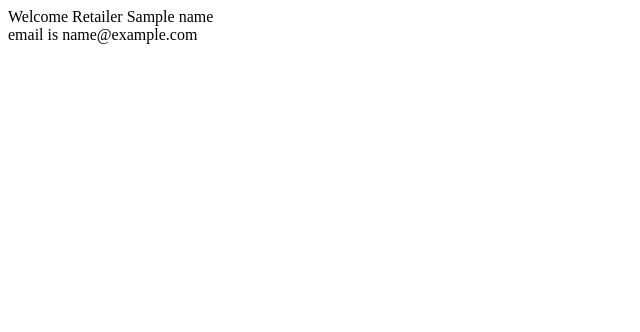
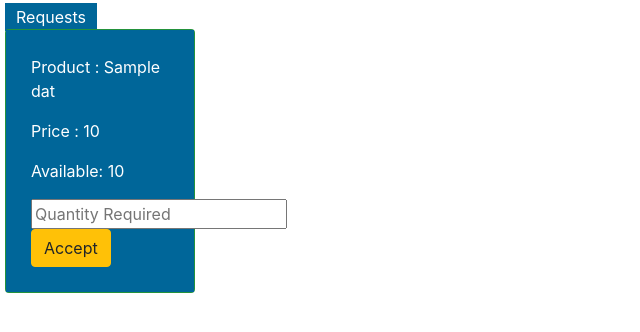
Before and after one commit to Ishwar0309/hack, a Django app: template user/templates/user/retailer.html in a window 1280 px wide. Shown: the top 332 px of the page, without its empty margins (0-640 px from the left). Run offline with Django 3.2, Linux system fonts and the light colour scheme; the template is opened without the code that fills it: most values are stand-ins (such as "Sample title", 1, 10 or a date in 2020); some libraries are stand-ins or nearby versions.

Commit message:
Processor can broadcast , retailer views and accepts ,record stored

```diff
--- a/user/templates/user/farmer.html
+++ b/user/templates/user/farmer.html
@@ -233,5 +233,4 @@ input[type="submit"] {
         {% endfor %}
 
 </div>
-<!--</form>-->
 </body>
--- a/user/templates/user/retailer.html
+++ b/user/templates/user/retailer.html
@@ -1,13 +1,72 @@
 <!DOCTYPE html>
 <html lang="en">
 <head>
-    <meta charset="UTF-8">
-    <title>Title</title>
+	<!--<script src="https://ajax.googleapis.com/ajax/libs/jquery/3.4.1/jquery.min.js"></script>-->
+    <meta charset="utf-8">
+  <meta name="viewport" content="width=device-width, initial-scale=1">
+  <link rel="stylesheet" href="https://maxcdn.bootstrapcdn.com/bootstrap/4.3.1/css/bootstrap.min.css">
+  <script src="https://ajax.googleapis.com/ajax/libs/jquery/3.4.1/jquery.min.js"></script>
+  <script src="https://cdnjs.cloudflare.com/ajax/libs/popper.js/1.14.7/umd/popper.min.js"></script>
+  <script src="https://maxcdn.bootstrapcdn.com/bootstrap/4.3.1/js/bootstrap.min.js"></script>
 </head>
+<style type="text/css">
+  #box {
+  padding:5px;
+  width:200px;
+  z-index:10;
+  position:relative;
+}
+#box form {
+ background:#006699;
+ padding:5px;
+<!-- display:none;-->
+ position:absolute;
+ top:27px;
+}
+#button {
+  width:75px;
+  background:#006699;
+  color:#fff;
+  padding:3px 10px;
+  border:1px solid #006699;
+  margin-bottom:15px;
+  cursor:pointer;
+}
+</style>
+<script>
+    $(document).ready(function () {
+    	$("#button").click(function() {
+            $("#box form").toggle("slow");
+            return false;
+        });
+    });
+</script>
 <body>
+    <div id="box">
+        <span id="button">Requests</span>
+        {% csrf_token %}
+        {% for dat in data %}
+        <div class="card bg-success text-white">
+            <form action="{% url 'retailer' %}" method="POST" id="form">
+                {% csrf_token %}
+                <div class="card-body">
+                    <p>Product : {{dat.productName}}</p>
+                    <p>Price : {{dat.Price}}</p>
+                    <p>Available: {{dat.availableQuantity}}</p>
+                    <input type="text" name="requiredQuantity" placeholder="Quantity Required">
+                    <input type="hidden" name="lotKey" value="{{dat.lotKey}}">
+                    <input type="hidden" name="productName" value="{{dat.productName}}">
+                    <input type="hidden" name="productKey" value="{{dat.productKey}}">
+                    <input type="hidden" name="processorKey" value="{{dat.processorKey}}">
+                    <input type="hidden" name="quantity" value="{{dat.quantity}}">
+                    <input type="hidden" name="Price" value="{{dat.Price}}">
+    <!--                <input type="hidden" name="farmerLotKey" value="{{dat.farmerLotKey}}">-->
+                  <button type="submit" name="accept" value="acceptButton" class="btn btn-warning">Accept</button>
+                </div>
+            </form>
+        </div>
+        {% endfor %}
 
-     Welcome Retailer {{name}}
-    <br>
-    email is {{email}}
+    </div>
 </body>
 </html>
--- a/user/urls.py
+++ b/user/urls.py
@@ -3,7 +3,7 @@ from . import views
 
 urlpatterns = [
     #path('',views.home,name='user-home'),
-    path('',views.singIn,name='user-signIn'),
+    path('', views.signIn, name='user-signIn'),
     path('postsignIn/',views.postsign,name='user-postsignIn'),
     path('signUp/',views.signUp,name='user-signup'),
     path('logout/',views.logout,name='user-logout'),
@@ -11,4 +11,5 @@ urlpatterns = [
     path('farmer/',views.farmer,name='farmer'),
     path('processor/',views.processor,name='processor'),
     path('qualityChecker/',views.qualityChecker,name='qualityChecker'),
+    path('retailer/', views.retailer, name='retailer'),
 ]
```
Also changed, not shown: user/templates/user/processor.html (+13 -7 lines), user/views.py (+62 -26 lines), db.sqlite3.
